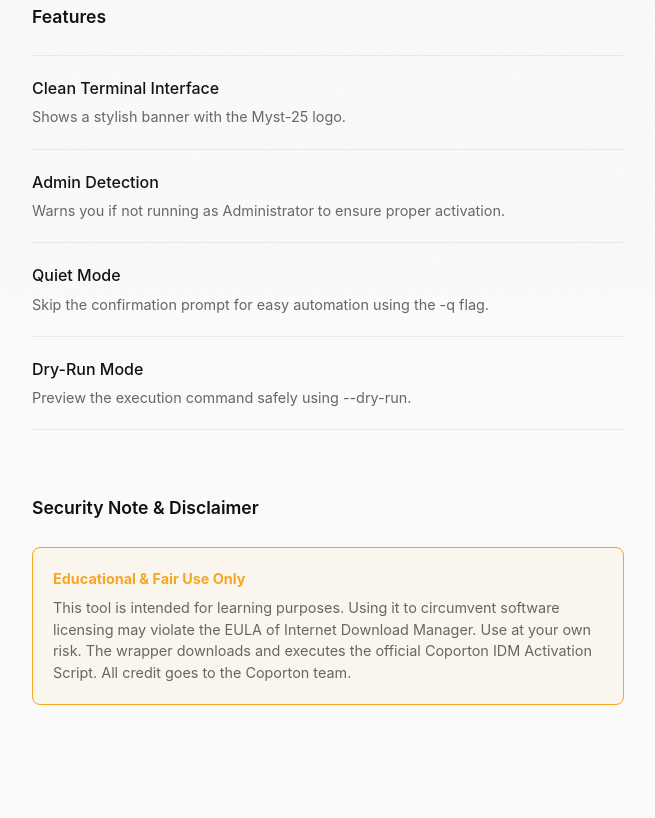
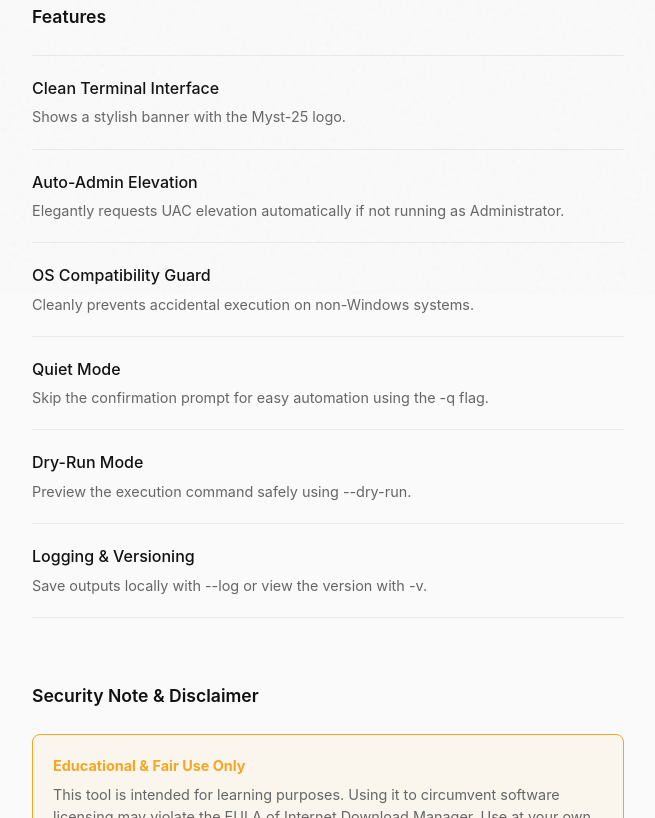
Before and after one commit to myst-25/IDM-Activation-script, a plain HTML site: page docs/index.html in a window 1280 px wide. Shown: the part 506-1324 px from the top of the page, without its empty margins (312-967 px from the left). Drawn offline with Linux system fonts and the light colour scheme.

Commit message:
Docs: Update landing page feature list with new QoL features

```diff
--- a/docs/index.html
+++ b/docs/index.html
@@ -117,8 +117,14 @@
             </div>
             <div class="project-item">
               <div class="project-info">
-                <h3>Admin Detection</h3>
-                <p>Warns you if not running as Administrator to ensure proper activation.</p>
+                <h3>Auto-Admin Elevation</h3>
+                <p>Elegantly requests UAC elevation automatically if not running as Administrator.</p>
+              </div>
+            </div>
+            <div class="project-item">
+              <div class="project-info">
+                <h3>OS Compatibility Guard</h3>
+                <p>Cleanly prevents accidental execution on non-Windows systems.</p>
               </div>
             </div>
             <div class="project-item">
@@ -131,6 +137,12 @@
               <div class="project-info">
                 <h3>Dry-Run Mode</h3>
                 <p>Preview the execution command safely using --dry-run.</p>
+              </div>
+            </div>
+            <div class="project-item">
+              <div class="project-info">
+                <h3>Logging & Versioning</h3>
+                <p>Save outputs locally with --log or view the version with -v.</p>
               </div>
             </div>
           </div>
```
